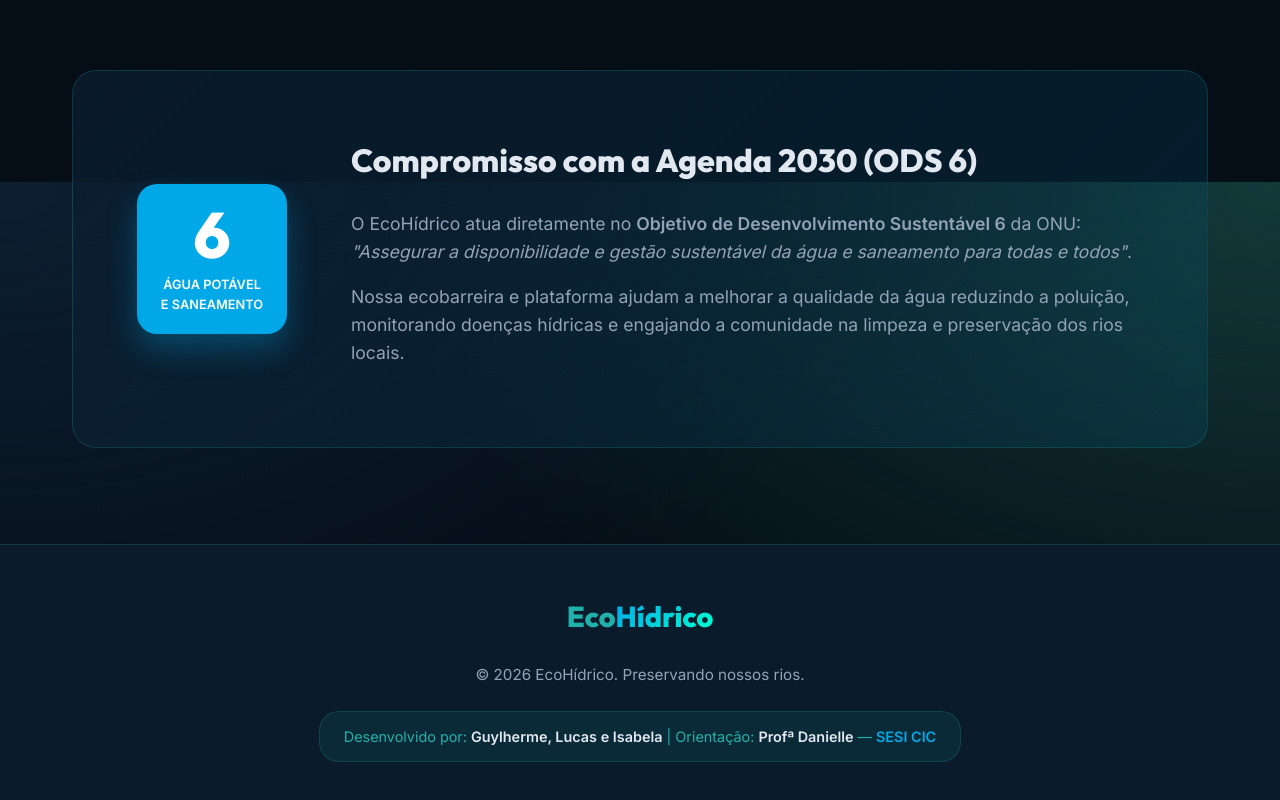
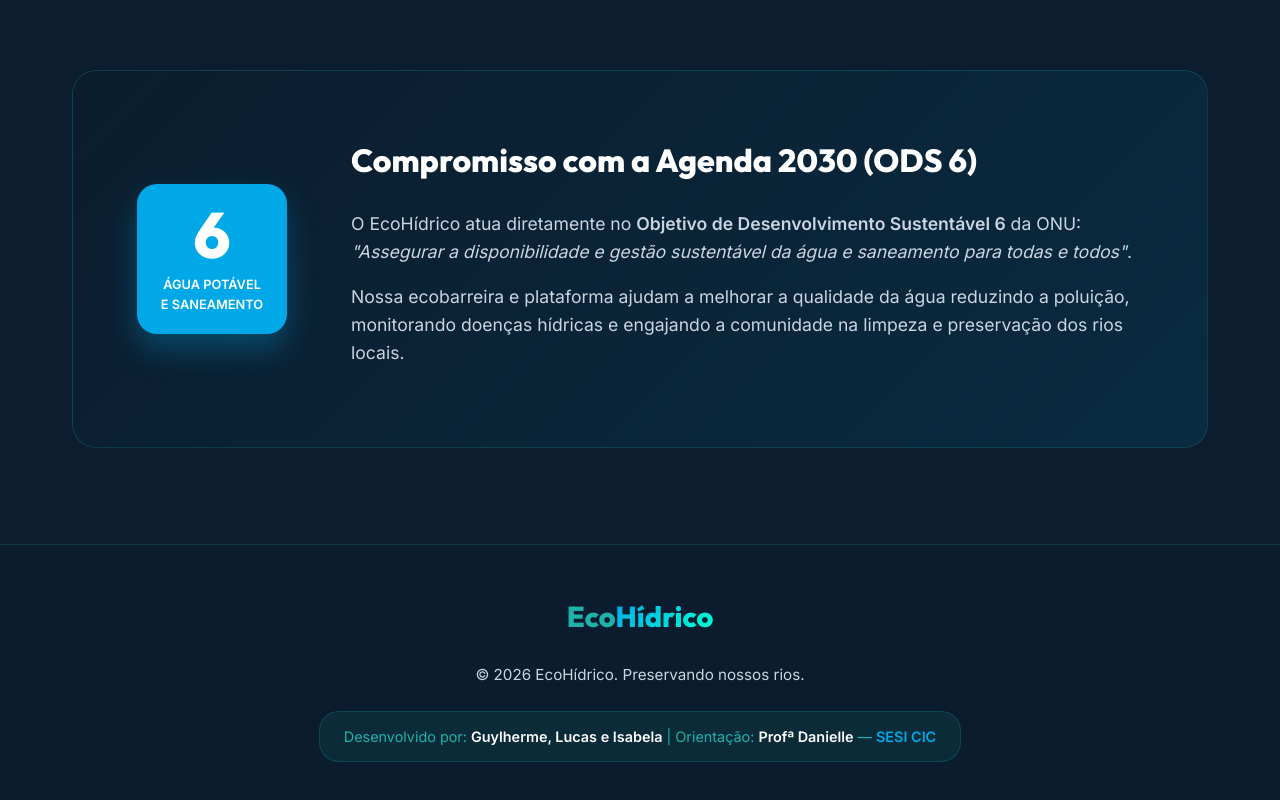
Before and after one commit to lucasdvl01/EcoHidrico, a website built with Vite: page index.html in a window 1280 px wide. Shown: the part 1418-2218 px from the top of the page. Built offline with nearby package versions, Linux system fonts and the light colour scheme.

Commit message:
style: ajuste manual para garantir cores vibrantes e remover tons pretos excessivos

```diff
--- a/styles.css
+++ b/styles.css
@@ -8,9 +8,9 @@
 */
 
 :root {
-    --bg-color: #050E17;
-    --text-main: #E2E8F0;
-    --text-muted: #94A3B8;
+    --bg-color: #0B1D2E; /* Azul Profundo Vibrante */
+    --text-main: #FFFFFF;
+    --text-muted: #CBD5E1;
 
     --deep-blue: #0B1D2E;
     --water-blue: #00A8E8;
@@ -18,8 +18,8 @@
     --moss-green: #3A5A40;
     --accent-glow: #00FFD1;
 
-    --header-bg: rgba(11, 29, 46, 0.7);
-    --card-bg: rgba(15, 33, 53, 0.6);
+    --header-bg: rgba(11, 29, 46, 0.8);
+    --card-bg: rgba(15, 33, 53, 0.7);
     --border-color: rgba(32, 178, 170, 0.2);
 
     --font-heading: 'Outfit', sans-serif;
@@ -1400,7 +1400,7 @@
 }
 
 body {
-    background-image: var(--bg-mesh);
+    background-color: var(--bg-color);
     background-attachment: fixed;
 }
 
```
